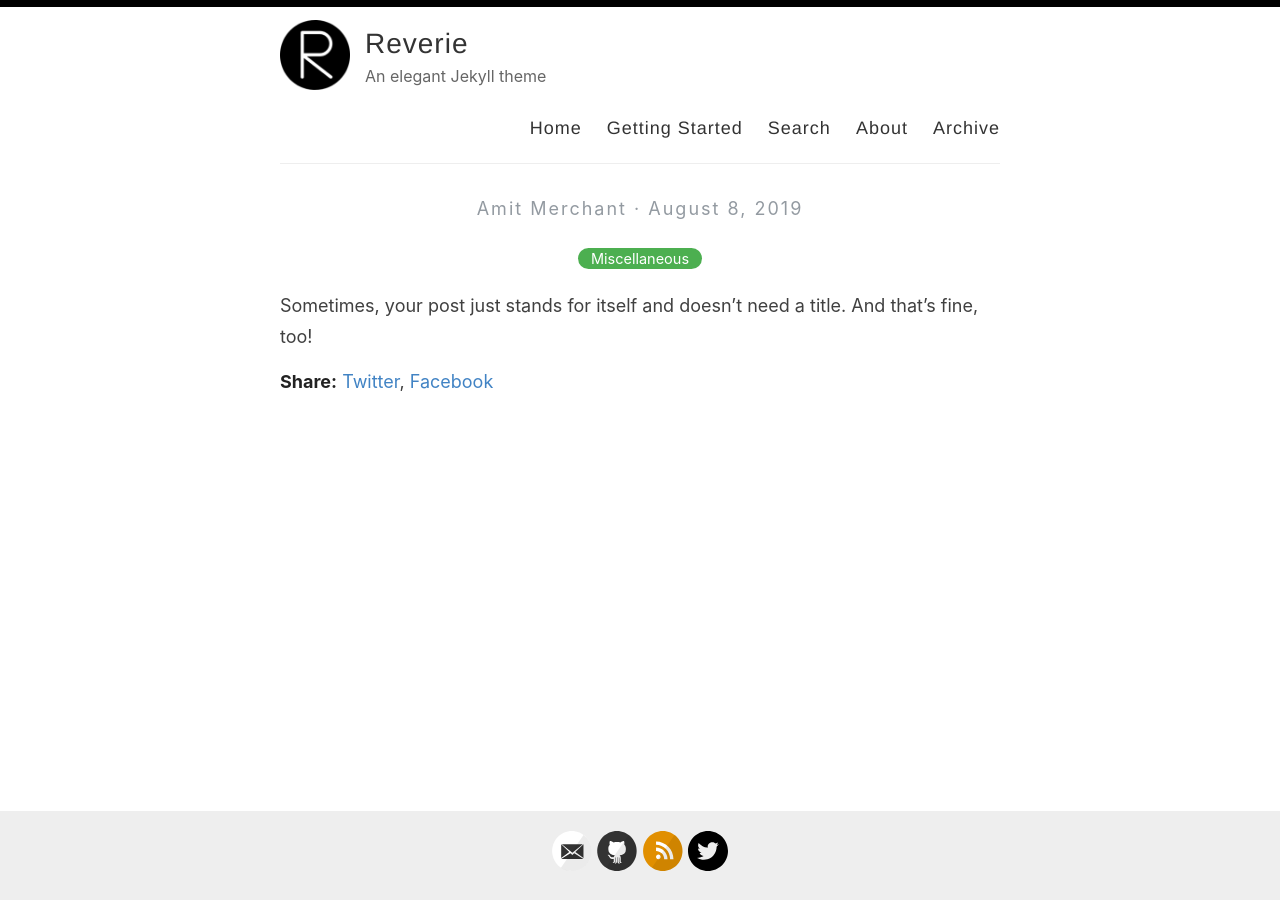
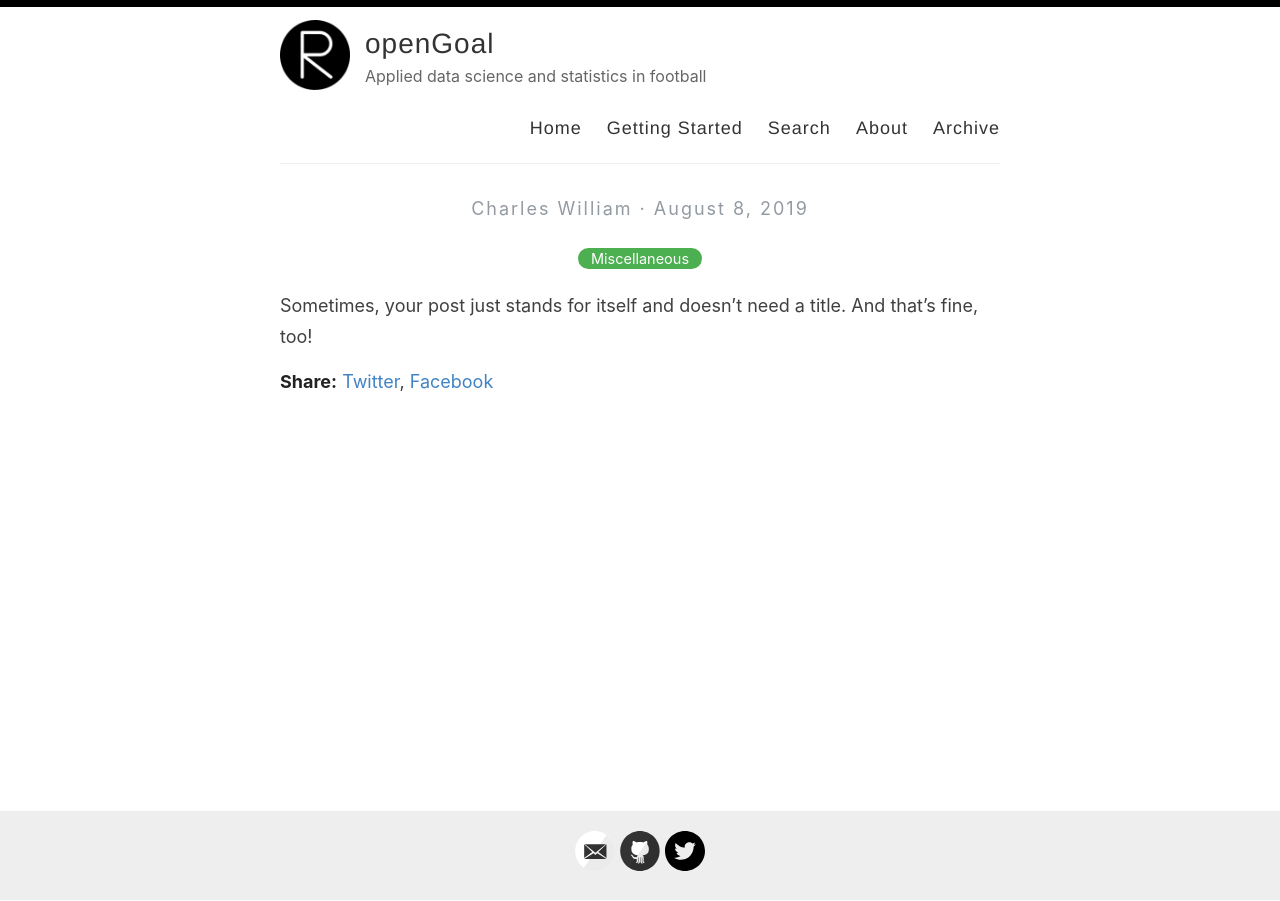
Before and after one commit to opengoalapp/opengoalapp.github.io, a Jekyll site: the page built from _posts/2019-08-08-no-title-posts.md, in a window 1280 px wide. Built offline with Jekyll 4.4.1, drawn with Linux system fonts in a browser that asks for light colours.

Commit message:
Update _config.yml

```diff
--- a/_config.yml
+++ b/_config.yml
@@ -3,13 +3,13 @@
 #
 
 # Name of your site (displayed in the header)
-name: Reverie
+name: openGoal
 
 # Name of the author
-author: Amit Merchant
+author: Charles William
 
 # Short bio or description (displayed in the header)
-description: An elegant Jekyll theme
+description: Applied data science and statistics in football
 
 # URL of your avatar or profile pic (you could use your GitHub profile pic)
 avatar: /images/reverie.png
@@ -21,15 +21,15 @@ avatar: /images/reverie.png
 # Includes an icon in the footer for each username you enter
 footer-links:
   dribbble:
-  email: amit.d.merchant@gmail.com
+  email: opengoalapp@gmail.com
   facebook:
   flickr:
-  github: amitmerchant1990/reverie
+  github: https://github.com/opengoalapp
   instagram:
   linkedin:
   pinterest:
-  rss: rss
-  twitter: amit_merchant
+  rss:
+  twitter: openGoalCharles
   stackoverflow:
   youtube: # channel/<your_long_string> or user/<user-name>
   googleplus: # anything in your profile username that comes after plus.google.com/
@@ -41,21 +41,21 @@ footer-links:
 disqus:
 
 # Enter your Google Analytics web tracking code (e.g. UA-2110908-2) to activate tracking
-google_analytics: UA-43339302-11
+google_analytics:
 
 # For newer "GA4" analytics, use the following instead of the "UA" entry above
 #google_analytics_ga4: G-GABC1DEFG
 
 # Your website URL (e.g. http://amitmerchant1990.github.io or http://www.amitmerchant.com)
 # Used for Sitemap.xml and your RSS feed
-url: http://www.amitmerchant.com/reverie
-enforce_ssl: https://www.amitmerchant.com/reverie
+url: https://opengoalapp.github.io/
+enforce_ssl: https://opengoalapp.github.io/
 
 # If you're hosting your site at a Project repository on GitHub pages
 # (http://yourusername.github.io/repository-name)
 # and NOT your User repository (http://yourusername.github.io)
 # then add in the baseurl here, like this: "/repository-name"
-baseurl: "/reverie"
+baseurl:
 
 #
 # !! You don't need to change any of the configuration flags below !!
```
